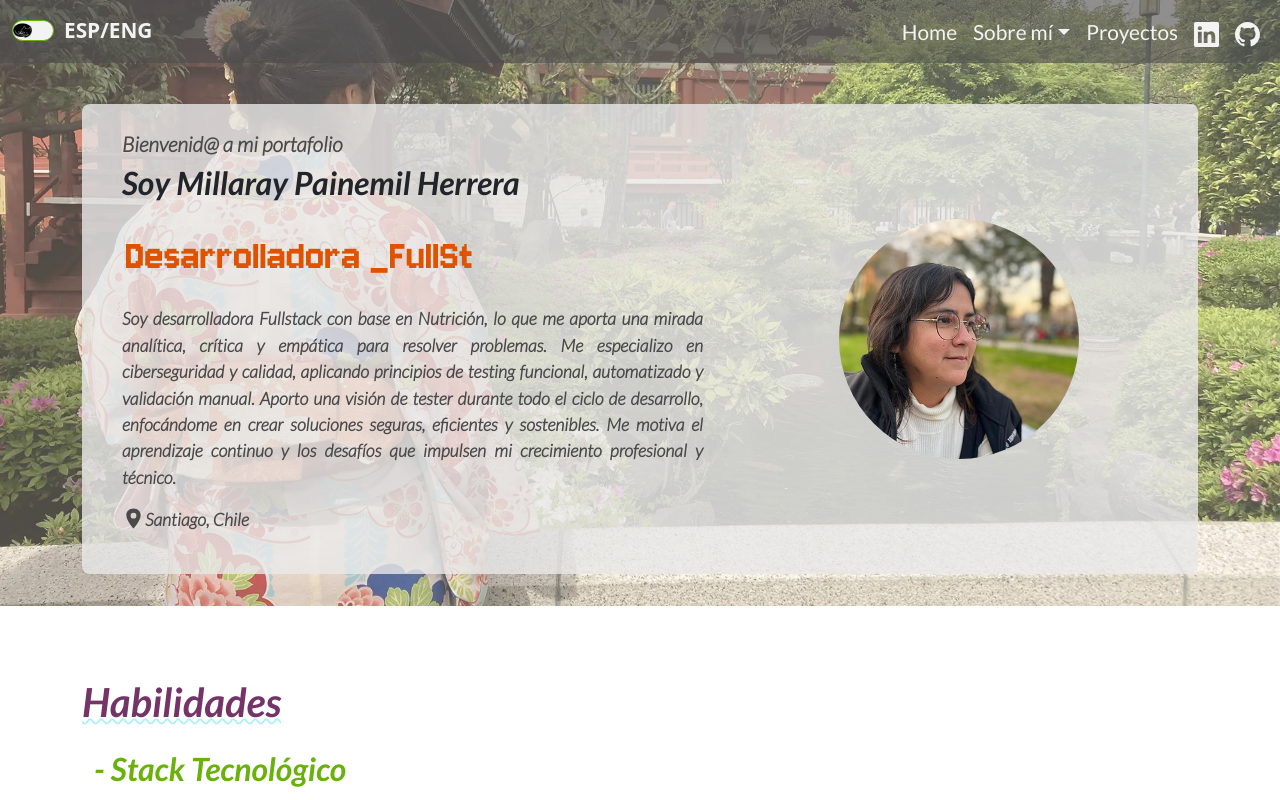
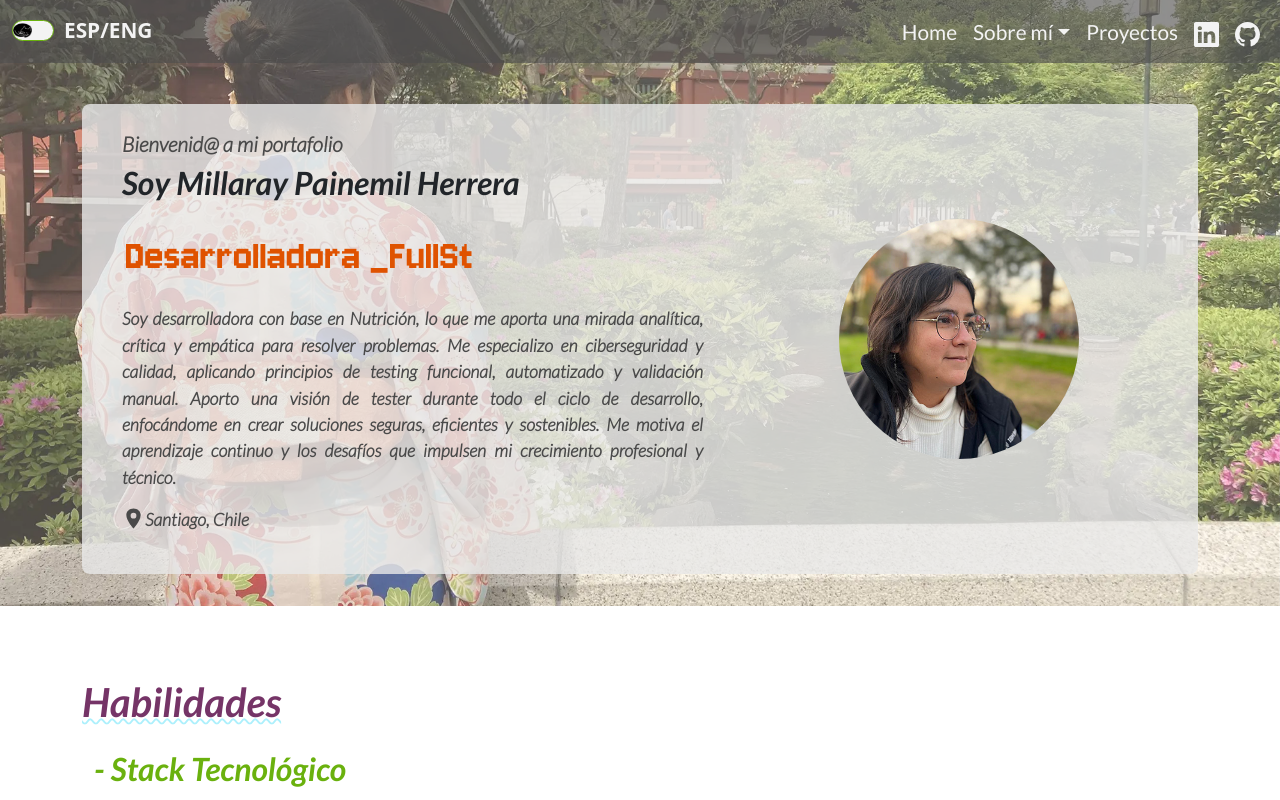
Before and after one commit to yumikosito/portafolio, a React (Vite) app: page / in a window 1280 px wide. Shown: the top 800 px of the page. Built offline with nearby package versions, Linux system fonts and the light colour scheme.

Commit message:
Update Header.jsx

```diff
--- a/src/components/home/Header.jsx
+++ b/src/components/home/Header.jsx
@@ -85,7 +85,7 @@ const Header = () => {
                     </Col> */}
                   </Row>
                   {/* } */}
-                <p className='headerSubtext px-3'>{esp ? 'Soy desarrolladora Fullstack con base en Nutrición, lo que me aporta una mirada analítica, crítica y empática para resolver problemas. Me especializo en ciberseguridad y calidad, aplicando principios de testing funcional, automatizado y validación manual. Aporto una visión de tester durante todo el ciclo de desarrollo, enfocándome en crear soluciones seguras, eficientes y sostenibles. Me motiva el aprendizaje continuo y los desafíos que impulsen mi crecimiento profesional y técnico.':'I’m a Fullstack Developer with a background in Nutrition, which gives me an analytical, critical, and empathetic approach to problem-solving. I specialize in cybersecurity and quality assurance, applying functional testing, automation, and manual validation. I bring a tester’s mindset to the entire development cycle, focusing on building secure, efficient, and sustainable solutions. I’m driven by continuous learning and challenges that foster my technical and professional growth.'}</p>
+                <p className='headerSubtext px-3'>{esp ? 'Soy desarrolladora con base en Nutrición, lo que me aporta una mirada analítica, crítica y empática para resolver problemas. Me especializo en ciberseguridad y calidad, aplicando principios de testing funcional, automatizado y validación manual. Aporto una visión de tester durante todo el ciclo de desarrollo, enfocándome en crear soluciones seguras, eficientes y sostenibles. Me motiva el aprendizaje continuo y los desafíos que impulsen mi crecimiento profesional y técnico.':'I’m a Fullstack Developer with a background in Nutrition, which gives me an analytical, critical, and empathetic approach to problem-solving. I specialize in cybersecurity and quality assurance, applying functional testing, automation, and manual validation. I bring a tester’s mindset to the entire development cycle, focusing on building secure, efficient, and sustainable solutions. I’m driven by continuous learning and challenges that foster my technical and professional growth.'}</p>
                 <div className='d-flex headerSubtext px-3'>
                   <IoLocationSharp size={23}/> <p> Santiago, Chile</p>
                 </div>
```
